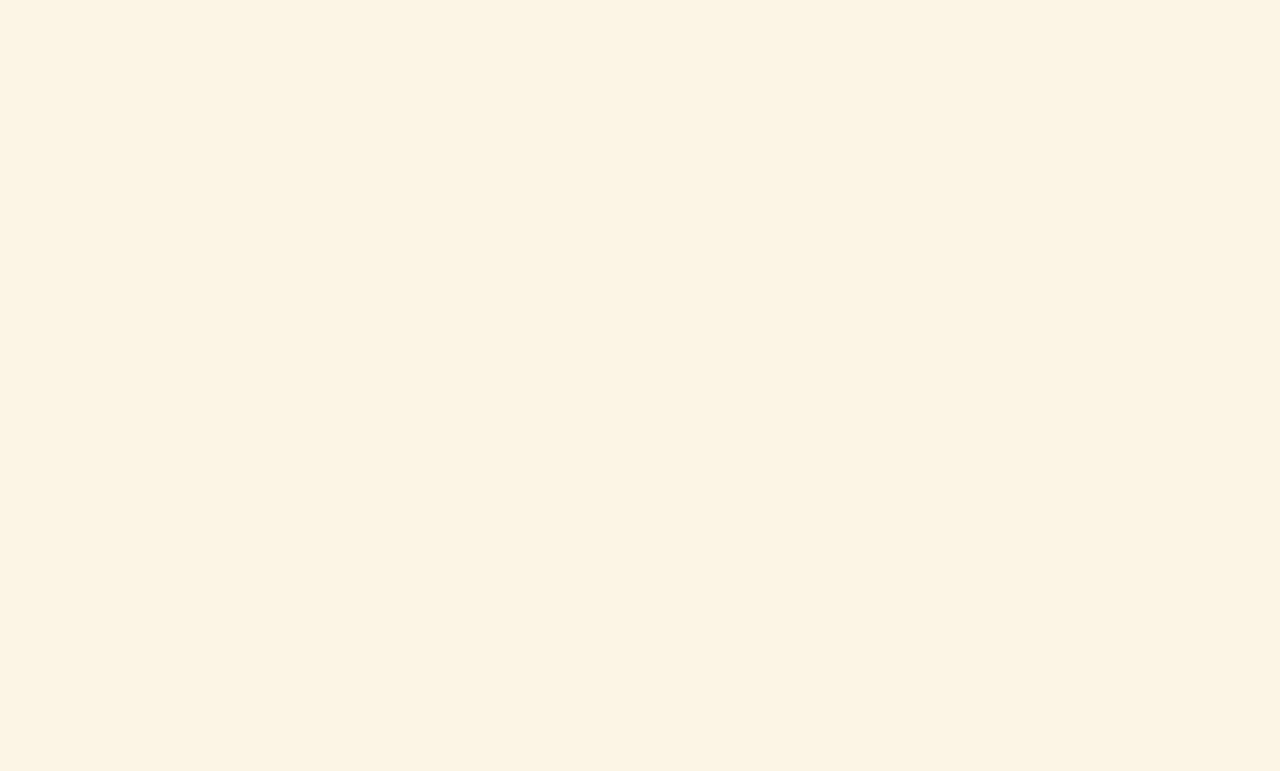
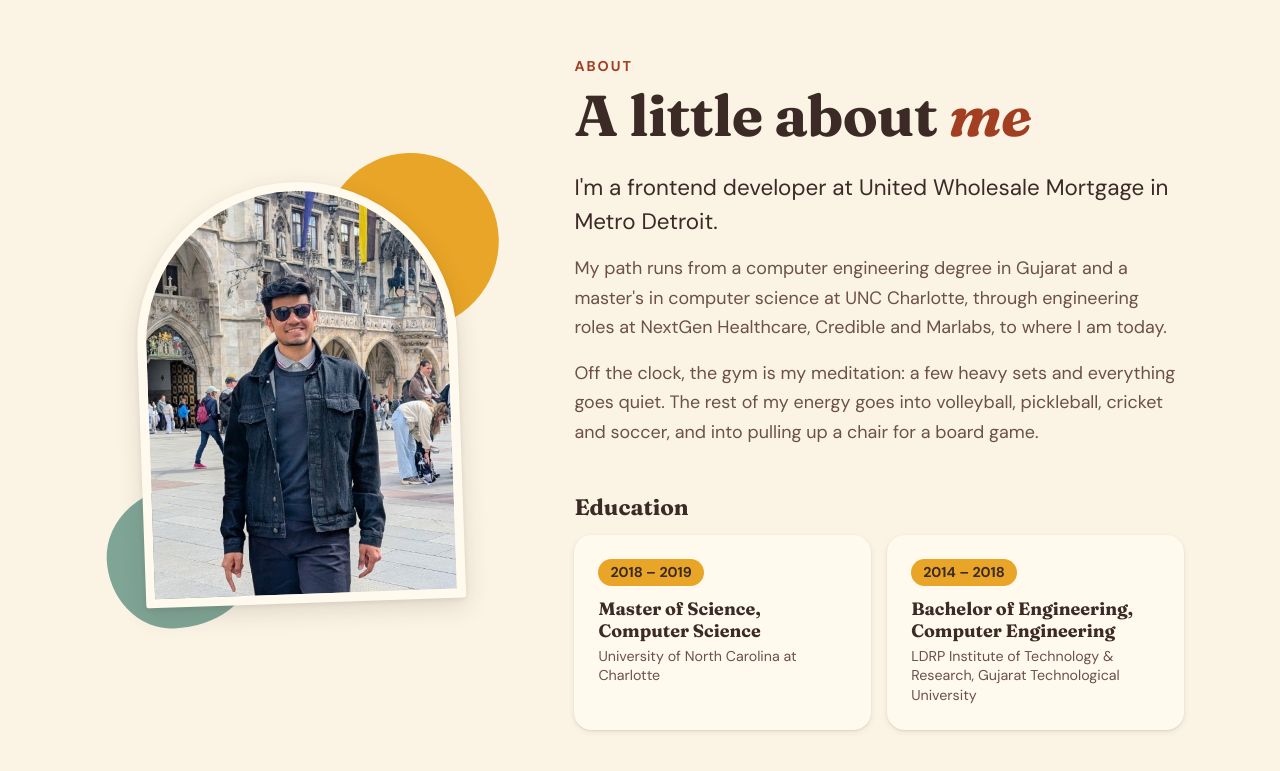
Before and after one commit to amalvaishnav/portfolio, a React (Vite) app: page / in a window 1280 px wide. Shown: the part 857-1628 px from the top of the page. Before the commit the page ends 800 px from the top, so only its background shows below. Built offline with nearby package versions, Linux system fonts and the light colour scheme.

Commit message:
feat: add about section with photo, bio and education
Arch-framed, slightly tilted photo with paper shapes behind it; education as
two cards; gentle scroll reveal that respects prefers-reduced-motion. Shapes
are clipped so they never cause sideways scroll on phones.

```diff
--- a/src/App.jsx
+++ b/src/App.jsx
@@ -1,4 +1,5 @@
 import Hero from './components/Hero/Hero.jsx';
+import About from './components/About/About.jsx';
 import ThemeToggle from './components/ThemeToggle/ThemeToggle.jsx';
 
 export default function App() {
@@ -10,7 +11,8 @@ export default function App() {
       <ThemeToggle />
       <main id="main">
         <Hero />
-        {/* Next: About, Experience, Skills, Projects, Off the clock, Contact */}
+        <About />
+        {/* Next: Experience, Skills, Projects, Off the clock, Contact */}
       </main>
     </>
   );
--- /dev/null
+++ b/src/components/About/About.jsx
@@ -0,0 +1,55 @@
+import { identity, education, photos } from '../../data/content.js';
+import useReveal from '../../hooks/useReveal.js';
+import styles from './About.module.scss';
+
+export default function About() {
+  const ref = useReveal();
+  const [lead, ...rest] = identity.bio;
+  const photo = photos.about;
+
+  return (
+    <section id="about" className={styles.about} aria-labelledby="about-title">
+      <div className={styles.inner} ref={ref}>
+        <figure className={styles.photo}>
+          <span className={`${styles.shape} ${styles.sun}`} aria-hidden="true" />
+          <span className={`${styles.shape} ${styles.sage}`} aria-hidden="true" />
+          <img
+            src={photo.src}
+            alt={photo.alt}
+            width={photo.width}
+            height={photo.height}
+            loading="lazy"
+            decoding="async"
+          />
+        </figure>
+
+        <div className={styles.copy}>
+          <p className={styles.eyebrow}>About</p>
+          <h2 id="about-title" className={styles.title}>
+            A little about <em>me</em>
+          </h2>
+
+          <div className={styles.bio}>
+            <p className={styles.lead}>{lead}</p>
+            {rest.map((text) => (
+              <p key={text}>{text}</p>
+            ))}
+          </div>
+
+          <h3 className={styles.subhead}>Education</h3>
+          <ul className={styles.education}>
+            {education.map((item) => (
+              <li key={item.school} className={styles.card}>
+                <span className={styles.years}>
+                  {item.start} – {item.end}
+                </span>
+                <span className={styles.degree}>{item.degree}</span>
+                <span className={styles.school}>{item.school}</span>
+              </li>
+            ))}
+          </ul>
+        </div>
+      </div>
+    </section>
+  );
+}
--- /dev/null
+++ b/src/components/About/About.module.scss
@@ -0,0 +1,170 @@
+.about {
+  padding: var(--space-3xl) var(--gutter);
+  overflow-x: clip; // decorative shapes must never cause sideways scroll
+}
+
+.inner {
+  max-width: var(--content-width);
+  margin: 0 auto;
+  display: grid;
+  gap: var(--space-xl);
+  align-items: center;
+  transition: opacity 0.8s var(--ease-out), transform 0.8s var(--ease-out);
+
+  @media (min-width: 52rem) {
+    grid-template-columns: minmax(0, 0.8fr) minmax(0, 1.2fr);
+    gap: var(--space-2xl);
+  }
+
+  &[data-reveal='hidden'] {
+    opacity: 0;
+    transform: translateY(2rem);
+  }
+}
+
+// Photo: arch frame, slightly tilted, with paper shapes peeking out behind
+.photo {
+  position: relative;
+  margin: 0;
+  width: min(100%, 20rem);
+  justify-self: center;
+  transform: rotate(-2deg);
+  transition: transform 0.5s var(--ease-bounce);
+
+  &:hover {
+    transform: rotate(1deg) scale(1.02);
+  }
+
+  img {
+    position: relative;
+    display: block;
+    width: 100%;
+    height: auto;
+    aspect-ratio: 440 / 579;
+    object-fit: cover;
+    border: 0.6rem solid var(--surface);
+    border-radius: 999px 999px var(--radius-m) var(--radius-m);
+    box-shadow: var(--shadow-m);
+    background: var(--surface-sunk);
+  }
+}
+
+.shape {
+  position: absolute;
+  z-index: 0;
+  display: block;
+}
+
+.sun {
+  width: 55%;
+  aspect-ratio: 1;
+  right: -6%;
+  top: -6%;
+
+  @media (min-width: 40rem) {
+    right: -14%;
+  }
+  background: var(--marigold);
+  border-radius: 50%;
+}
+
+.sage {
+  width: 45%;
+  aspect-ratio: 1;
+  left: -6%;
+  bottom: -5%;
+
+  @media (min-width: 40rem) {
+    left: -12%;
+  }
+  background: var(--sage);
+  border-radius: 60% 40% 55% 45% / 50% 60% 40% 50%;
+}
+
+.eyebrow {
+  margin-bottom: var(--space-2xs);
+  color: var(--accent-ink);
+  font-size: var(--step--1);
+  font-weight: 700;
+  letter-spacing: 0.14em;
+  text-transform: uppercase;
+}
+
+.title {
+  font-size: var(--step-4);
+  letter-spacing: -0.01em;
+
+  em {
+    color: var(--accent-ink);
+  }
+}
+
+.bio {
+  display: grid;
+  gap: var(--space-s);
+  margin-top: var(--space-m);
+  max-width: 38rem;
+  color: var(--ink-soft);
+}
+
+.lead {
+  color: var(--ink);
+  font-size: var(--step-1);
+  line-height: 1.5;
+}
+
+.subhead {
+  margin-top: var(--space-xl);
+  font-size: var(--step-1);
+}
+
+.education {
+  display: grid;
+  gap: var(--space-s);
+  margin: var(--space-s) 0 0;
+  padding: 0;
+  list-style: none;
+
+  @media (min-width: 40rem) {
+    grid-template-columns: repeat(2, minmax(0, 1fr));
+  }
+}
+
+.card {
+  display: grid;
+  align-content: start;
+  gap: var(--space-3xs);
+  padding: var(--space-m);
+  background: var(--surface);
+  border-radius: var(--radius-m);
+  box-shadow: var(--shadow-s);
+  transition: transform 0.3s var(--ease-bounce);
+
+  &:hover {
+    transform: translateY(-3px) rotate(-0.5deg);
+  }
+}
+
+.years {
+  justify-self: start;
+  padding: 0.1rem var(--space-xs);
+  background: var(--marigold);
+  color: #3b2a26; // fixed dark ink keeps AA contrast on marigold in both themes
+  font-size: var(--step--1);
+  font-weight: 700;
+  border-radius: var(--radius-pill);
+}
+
+.degree {
+  margin-top: var(--space-2xs);
+  font-family: var(--font-display);
+  font-size: var(--step-0);
+  font-weight: 700;
+  line-height: 1.25;
+}
+
+.school {
+  color: var(--ink-soft);
+  font-size: var(--step--1);
+  line-height: 1.4;
+}
--- a/src/data/content.js
+++ b/src/data/content.js
@@ -13,6 +13,15 @@ export const identity = {
     "My path runs from a computer engineering degree in Gujarat and a master's in computer science at UNC Charlotte, through engineering roles at NextGen Healthcare, Credible and Marlabs, to where I am today.",
     "Off the clock, the gym is my meditation: a few heavy sets and everything goes quiet. The rest of my energy goes into volleyball, pickleball, cricket and soccer, and into pulling up a chair for a board game.",
   ],
+};
+
+export const photos = {
+  about: {
+    src: "/about-1.jpg",
+    alt: "Amal smiling in a sunlit stone square, wearing sunglasses and a dark denim jacket.",
+    width: 440,
+    height: 579,
+  },
 };
 
 export const links = {
--- /dev/null
+++ b/src/hooks/useReveal.js
@@ -0,0 +1,28 @@
+import { useEffect, useRef } from 'react';
+
+// Fades an element in once it scrolls into view. Content is visible by default,
+// so nothing is hidden without JS or when the user prefers reduced motion.
+export default function useReveal() {
+  const ref = useRef(null);
+
+  useEffect(() => {
+    const el = ref.current;
+    if (!el || window.matchMedia('(prefers-reduced-motion: reduce)').matches) return;
+    if (!('IntersectionObserver' in window)) return;
+
+    el.dataset.reveal = 'hidden';
+    const io = new IntersectionObserver(
+      ([entry]) => {
+        if (entry.isIntersecting) {
+          el.dataset.reveal = 'shown';
+          io.disconnect();
+        }
+      },
+      { threshold: 0.15 },
+    );
+    io.observe(el);
+    return () => io.disconnect();
+  }, []);
+
+  return ref;
+}
```
Also changed, not shown: public/about-1.jpg (added).
